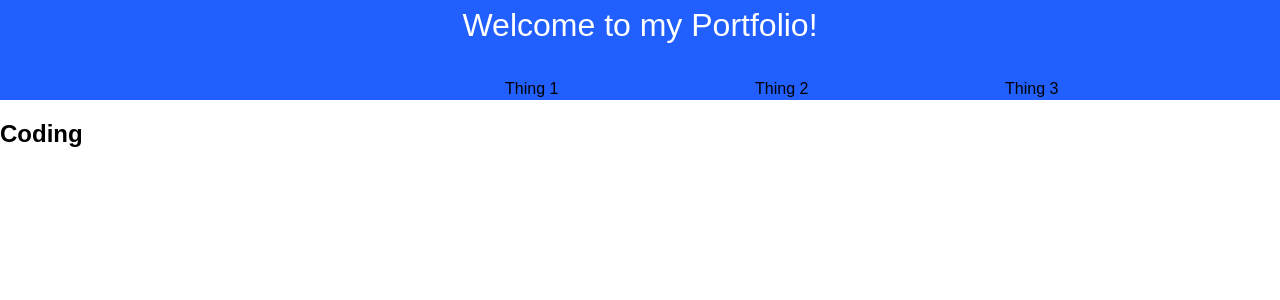
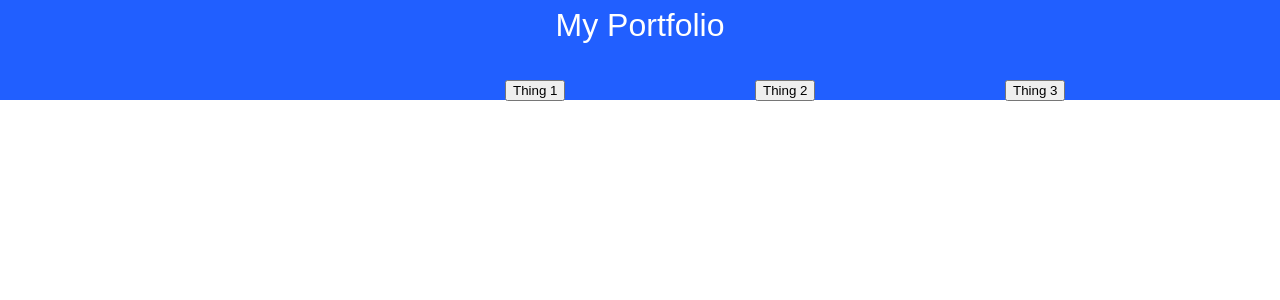
Before and after one commit to tysenh1/my-portfolio, a React (Vite) app: page / in a window 1280 px wide. Shown: the top 300 px of the page. Built offline with nearby package versions, Linux system fonts and the light colour scheme.

Commit message:
added a guitar section and a function to handle button presses in the navbar

```diff
--- a/src/App.tsx
+++ b/src/App.tsx
@@ -3,6 +3,20 @@ import reactLogo from './assets/react.svg'
 import viteLogo from '/vite.svg'
 import './styles.css'
 import Coding from './components/Coding'
+
+
+function handleNavClick(id: string) {
+  if (id == 'Coding') {
+    console.log('Coding yo')
+    document.getElementById('main-content-container').innerHTML = <Coding />
+  } else if (id == 'Guitar') {
+    console.log('Gutiar yo')
+  } else if (id == 'Other') {
+    console.log('A secret third thing yo')
+  } else {
+    console.log('no idea how you got here fam')
+  }
+}
 
 function App() {
 
@@ -10,18 +24,20 @@ function App() {
   return (
     <body>
       <header className='header'>
-        <h1 className='website-title'>Welcome to my Portfolio!</h1>
+        <h1 className='website-title'>My Portfolio</h1>
         <nav className='navbar'>
           <ul className='navbar-list'>
-            <li className='navbar-item'><a className='navbar-link'>Thing 1</a></li>
-            <li className='navbar-item'><a className='navbar-link'>Thing 2</a></li>
-            <li className='navbar-item'><a className='navbar-link'>Thing 3</a></li>
+            <li className='navbar-item'><button onClick={(() => handleNavClick('Coding'))}>Thing 1</button></li>
+            <li className='navbar-item'><button onClick={(() => handleNavClick('Guitar'))}>Thing 2</button></li>
+            <li className='navbar-item'><button onClick={(() => handleNavClick('Other'))}>Thing 3</button></li>
           </ul>
         </nav>
       </header>
 
       <main>
-        <Coding />
+        <div id='main-content-container'>
+
+        </div>
       </main>
     </body>
   )
```
Also changed, not shown: src/components/Guitar.tsx (added, +13 -0 lines).
